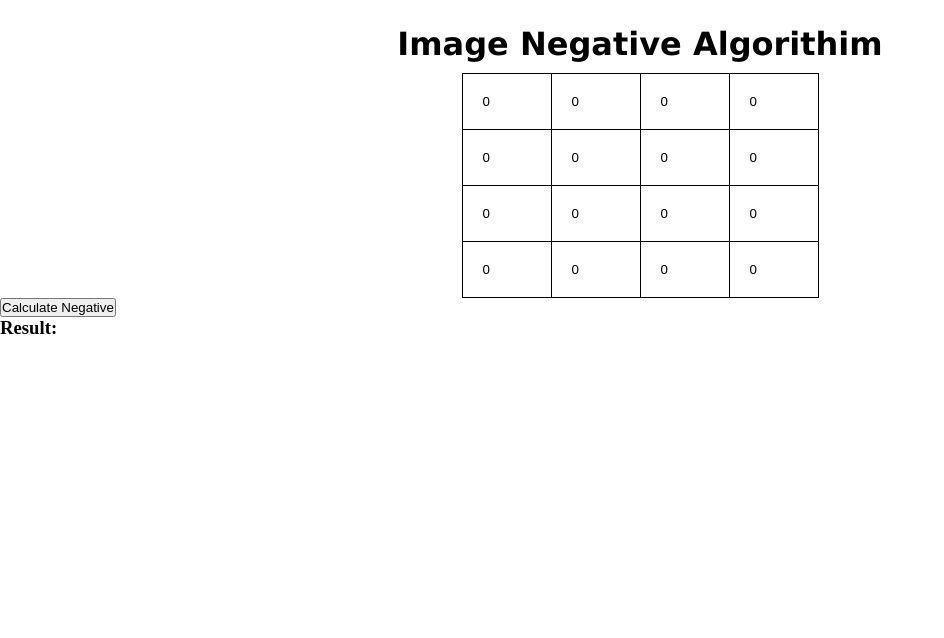
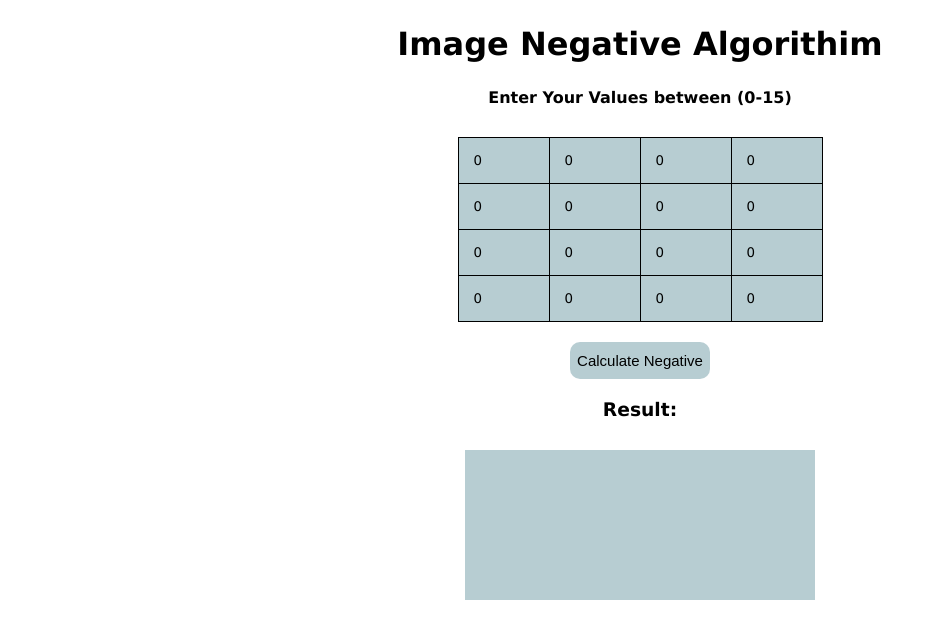
Before and after one commit to Noman-Nom/Digital-image-processing-Image-Negative-Algorithim-, a plain HTML site: page index.html in a window 1280 px wide. Shown: the whole page, without its empty margins (0-944 px from the left). Drawn offline with Linux system fonts and the light colour scheme.

Commit message:
project completed

```diff
--- a/index.html
+++ b/index.html
@@ -10,18 +10,18 @@
 
     <h1>Image Negative Algorithim</h1>
         <div class="container">
-
+                <h4> Enter Your Values between (0-15)</h4>
             <table id="matrix">
                 <!-- Question Matrix -->
             </table>
+            <button onclick="calculateNegative()">Calculate Negative</button>
+
+                <h3>Result:</h3>
+                <table id="resultMatrix">
+                 <!-- Ans Matrix -->
+                </table>
         </div>
 
-    <button onclick="calculateNegative()">Calculate Negative</button>
-
-    <h3>Result:</h3>
-    <table id="resultMatrix">
-     <!-- Ans Matrix -->
-    </table>
 
 
 
--- a/style.css
+++ b/style.css
@@ -6,6 +6,7 @@ body,html{
 width:100%;
 height:100%;
 box-sizing: border-box;
+font-family: Verdana, Geneva, Tahoma, sans-serif;
 }
 h1{
     text-align: center;
@@ -19,8 +20,13 @@ label {
 }
 
 .container{
+    margin-top: 25px;
     display: flex;
     justify-content: center;
+    align-items: center;
+    flex-direction: column;
+    gap: 20px;
+    /* background-color: rgb(183, 205, 210); */
 
 
 }
@@ -28,15 +34,32 @@ table {
     border-collapse: collapse;
     margin-top: 10px;
     align-items: center;
+    background-color: rgb(183, 205, 210);
+    font-family: Verdana, Geneva, Tahoma, sans-serif;
 }
 
 table, th, td {
     border: 1px solid black;
-    padding: 10px;
+    padding: 5px;
     text-align: center;
 }
 table input{
     outline: none;
     border: 0;
     padding: 10px;
+    background-color: rgb(183, 205, 210);
+    font-family: Verdana, Geneva, Tahoma, sans-serif;
 }
+button{
+    padding: 10px 7px;
+    font-size: 15px;
+    border-radius: 10px;
+    border: 0;
+    outline: 0;
+    cursor: pointer;
+    background-color: rgb(183, 205, 210);
+}
+#resultMatrix{
+    width: 350px;
+    height: 150px;
+}
```
